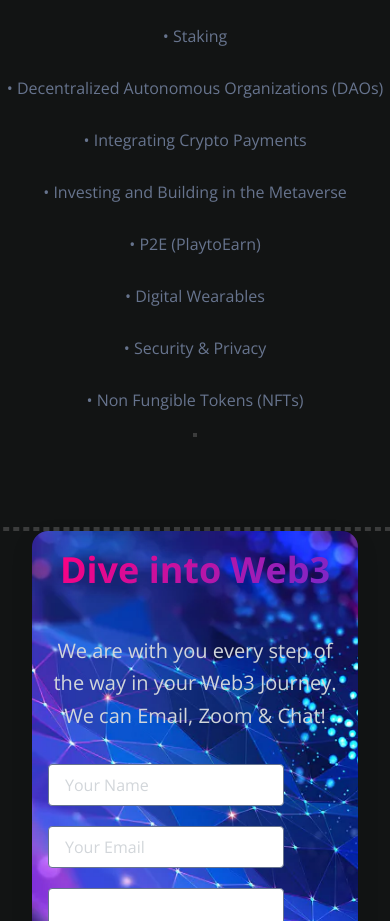
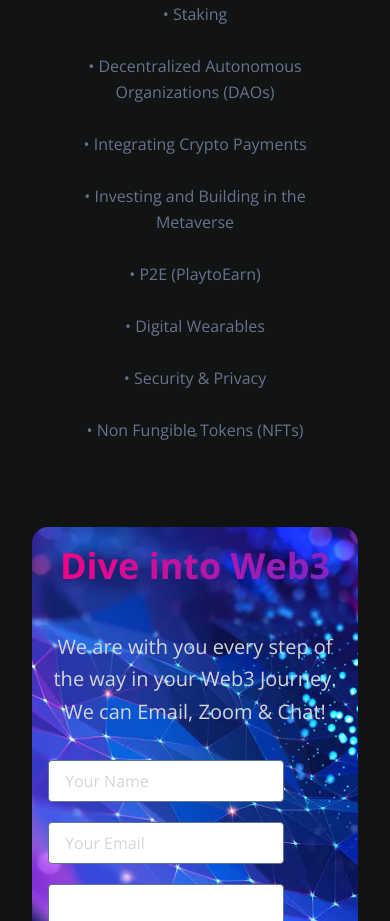
Before and after one commit to LMdoteth/latinamilf.eth, a website built with Parcel: page index.html in a window 390 px wide. Shown: the part 2383-3304 px from the top of the page. Built offline with nearby package versions, Linux system fonts and the light colour scheme.

Commit message:
Add files via upload

```diff
--- a/home.css
+++ b/home.css
@@ -625,8 +625,8 @@
   background-color: #121414;
 }
 .home-container07 {
-  flex: 0 0 auto;
   width: 100%;
+  height: 1501px;
   display: flex;
   max-width: 1320px;
   align-items: center;
@@ -695,24 +695,6 @@
   flex-direction: column;
   padding-bottom: var(--dl-space-space-sixunits);
   background-color: #121414;
-}
-.home-contact {
-  flex: 0 0 auto;
-  width: 100%;
-  display: flex;
-  position: relative;
-  align-items: center;
-  flex-direction: column;
-}
-.home-hero2 {
-  width: 1600px;
-  border: 2px dashed rgba(120, 120, 120, 0.4);
-  display: flex;
-  max-width: 1320px;
-  margin-right: 26px;
-  padding-left: var(--dl-space-space-unitandahalfunit);
-  padding-right: var(--dl-space-space-unitandahalfunit);
-  justify-content: center;
 }
 .home-card1 {
   width: 649px;
@@ -910,15 +892,15 @@
     background-image: linear-gradient(310deg,#7928ca,#ff0080);
   }
   .home-contaier {
-    height: 2555px;
+    width: 100%;
+    height: 2153px;
     padding-top: var(--dl-space-space-unitandahalfunit);
     padding-bottom: var(--dl-space-space-unitandahalfunit);
     background-color: #121414;
   }
   .home-card1 {
-    width: 1101px;
     height: 531px;
-    align-self: stretch;
+    align-self: center;
     margin-top: 0px;
     align-items: center;
     background-size: cover;
@@ -1036,10 +1018,6 @@
     padding-left: var(--dl-space-space-doubleunit);
     padding-right: var(--dl-space-space-doubleunit);
   }
-  .home-hero2 {
-    padding-left: var(--dl-space-space-tripleunit);
-    padding-right: var(--dl-space-space-tripleunit);
-  }
   .home-card1 {
     width: auto;
     height: 598px;
@@ -1089,6 +1067,9 @@
   .home-text10 {
     padding-left: var(--dl-space-space-unit);
     padding-right: var(--dl-space-space-unit);
+  }
+  .home-contaier {
+    height: 2153px;
   }
   .home-card1 {
     align-items: center;
@@ -1159,7 +1140,7 @@
     padding-bottom: var(--dl-space-space-unit);
   }
   .home-hero1 {
-    width: 478px;
+    width: auto;
     padding-top: 32px;
     padding-left: var(--dl-space-space-unit);
     padding-right: var(--dl-space-space-unit);
@@ -1179,9 +1160,6 @@
     height: 2582px;
     margin-top: 0px;
     margin-bottom: 96px;
-  }
-  .home-hero2 {
-    width: 438px;
   }
   .home-card1 {
     width: auto;
@@ -1220,6 +1198,9 @@
     margin-right: 0px;
     margin-bottom: var(--dl-space-space-unit);
   }
+  .home-container13 {
+    width: auto;
+  }
   .home-text52 {
     padding-bottom: 0px;
   }
@@ -1234,7 +1215,7 @@
     justify-content: flex-end;
   }
   .home-text84 {
-    width: 362px;
+    width: auto;
     height: 210px;
     margin-top: 25px;
     padding-bottom: 0px;
--- a/index.html
+++ b/index.html
@@ -286,7 +286,6 @@
           <div class="home-container09"></div>
         </section>
         <section class="home-contaier">
-          <section class="home-contact"><div class="home-hero2"></div></section>
           <div class="home-card1">
             <h1 class="home-text43 headingOne">Dive into Web3</h1>
             <div class="home-container10">
```
